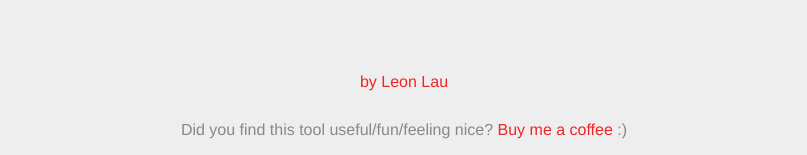
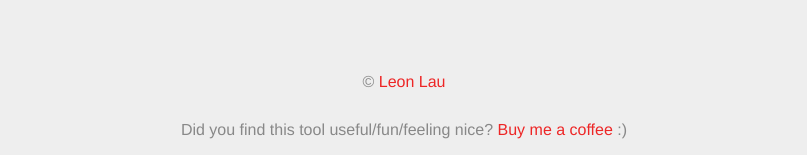
Before and after one commit to leonnz/1degreeofkevinbacon, a Vue app: page / in a window 1280 px wide. Shown: the part 642-797 px from the top of the page, without its empty margins (236-1043 px from the left). Built offline with nearby package versions, Linux system fonts and the light colour scheme.

Commit message:
copyright

```diff
--- a/src/components/Footer.vue
+++ b/src/components/Footer.vue
@@ -2,11 +2,13 @@
   <footer class="footer foot">
     <div class="content has-text-centered">
       <p>
+        &copy;
         <a
           title="Leon Lau LinkedIn link"
           target="blank"
           href="https://www.linkedin.com/in/leonlaunz/"
-          >by Leon Lau
+        >
+          Leon Lau
         </a>
       </p>
     </div>
```
